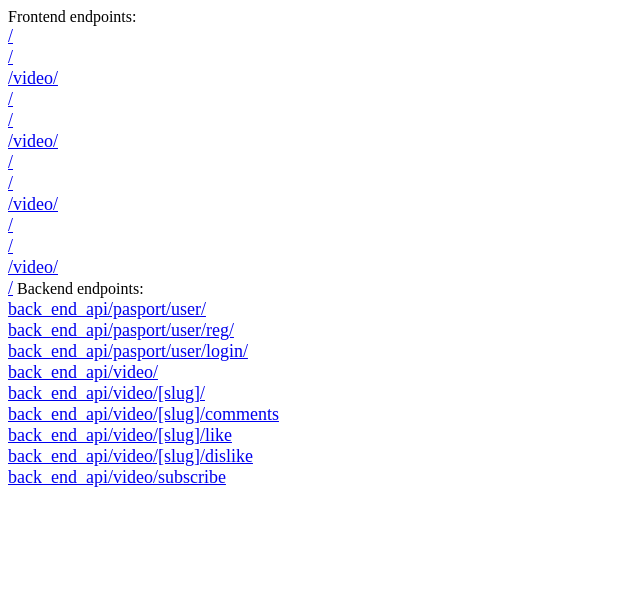
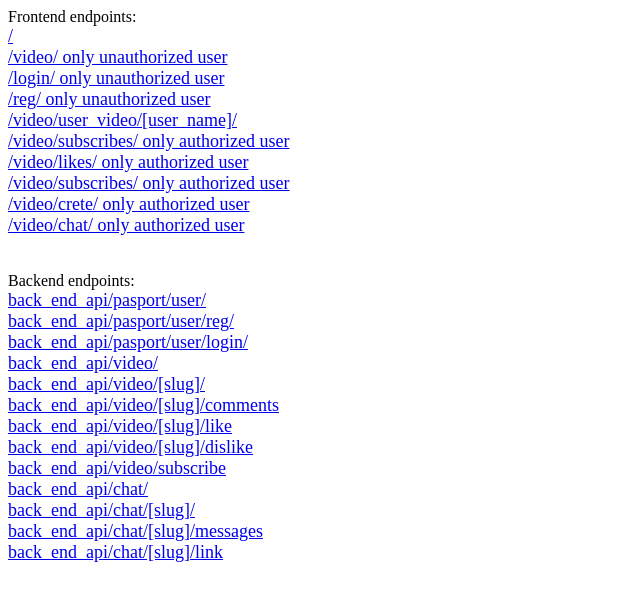
Before and after one commit to Group3Team5/analogyoutub, a Django app: page /swagger/ in a window 1280 px wide. Shown: the top 601 px of the page, without its empty margins (0-640 px from the left). Run offline with Django 4.2, Linux system fonts and the light colour scheme.

Commit message:
frontend was created

```diff
--- a/frontend/templates/frontend/swagger.html
+++ b/frontend/templates/frontend/swagger.html
@@ -12,30 +12,28 @@
 <body>
     Frontend endpoints:
     <br>
-    <a href="/">/</a><br>
     <a href="/">/</a>
     <br>
-    <a href="/video/">/video/</a>
+    <a href="/video/">/video/ only unauthorized user</a>
     <br>
-    <a href="/">/</a>
-<br>
-    <a href="/">/</a>
+    <a href="/login/">/login/ only unauthorized user</a>
     <br>
-    <a href="/video/">/video/</a>
+    <a href="/reg/">/reg/ only unauthorized user</a>
     <br>
-    <a href="/">/</a>
-<br>
-    <a href="/">/</a>
+    <a href="/video/user_video/vovav/">/video/user_video/[user_name]/</a>
     <br>
-    <a href="/video/">/video/</a>
+    <a href="/video/subscribes/">/video/subscribes/ only authorized user</a>
     <br>
-    <a href="/">/</a>
-<br>
-    <a href="/">/</a>
+    <a href="/video/likes/">/video/likes/ only authorized user</a>
     <br>
-    <a href="/video/">/video/</a>
+    <a href="/video/dislikes/">/video/subscribes/ only authorized user</a>
     <br>
-    <a href="/">/</a>
+    <a href="/video/crete/">/video/crete/ only authorized user</a>
+    <br>
+    <a href="/video/chat/">/video/chat/ only authorized user</a>
+    <br>
+    <br>
+    <br>
 
 
     Backend endpoints:
@@ -58,6 +56,14 @@
     <br>
     <a href="/back_end_api/video/subscribe/?creator=vovav">back_end_api/video/subscribe</a>
     <br>
+    <a href="/back_end_api/chat/">back_end_api/chat/</a>
+    <br>
+    <a href="/back_end_api/chat//">back_end_api/chat/[slug]/</a>
+    <br>
+    <a href="/back_end_api/chat//messages/">back_end_api/chat/[slug]/messages</a>
+    <br>
+    <a href="/back_end_api/chat/ /link">back_end_api/chat/[slug]/link</a>
+    <br>
 
 
 </body>
```
